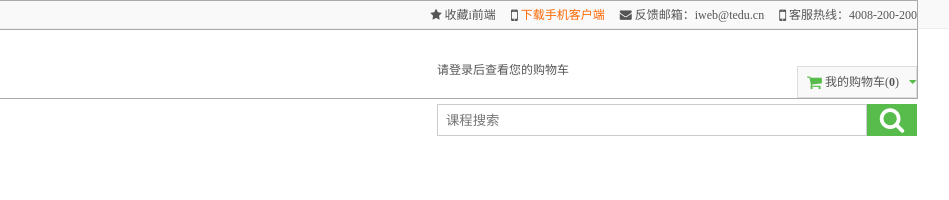
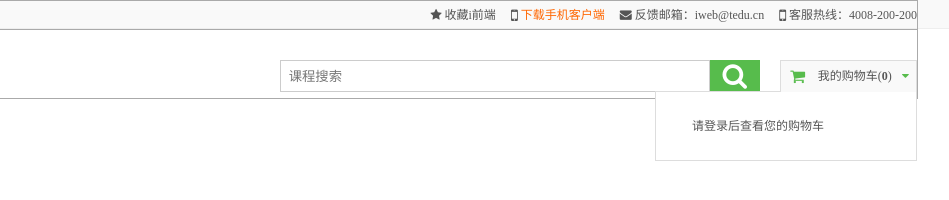
Before and after one commit to liangyuzhou123/iweb, a plain HTML site: page index.html in a window 1280 px wide. Shown: the full height of the page, 222-1171 px from the left. Drawn offline with Linux system fonts and the light colour scheme.

Commit message:
Update index.html

```diff
--- a/index.html
+++ b/index.html
@@ -1,3 +1,4 @@
+
 <!DOCTYPE html>
 <html lang="zh">
 <head>
@@ -52,7 +53,7 @@
 			outline: none;
 			padding-left: .6em;		/*CSS中约定：0.8可简写为.8*/
 			padding-right: .6em;
-			vertical-align: middle;
+			vertical-align: middle; /*行内块元素与同一行中内容竖直对齐*/
 		}
 		.search > .fa-search {
 			background: #57bc4c;
@@ -62,49 +63,48 @@
 			height: 32px;
 			line-height: 32px;	/*文字竖直方向上居中*/
 			text-align: center; /*文字水平方向上居中*/
-			vertical-align: middle;
+			vertical-align: middle; /*行内块元素与同一行中内容竖直对齐*/
 		}
-		.cart-container{
-			/*修改购物车的定位方式,为下拉菜单提供参照物*/
+		.cart-container {
+			/* 修改购物车容器的定位方式，为下拉菜单提供定位参照物，但不脱离文档流 */
 			position: relative;
 			float: right;
 			margin-top: 6px;
 			margin-left: 20px;
 		}
-
-		.cart{
-			float: right;
+		.cart {
 			background: #f9f9f9;
 			border: 1px solid #ddd;
-			line-height: 30px;
-			margin-top: 6px;
-			margin-left: 20px;
-			/*修改光标的样式*/
+			line-height: 31px;
+			/* 修改光标的样式 */
 			cursor: pointer;
-
+			position: relative; /*只有定位了的元素才能使用z-index*/
+			z-index: 1;
+			/*border-bottom-color: #fff;  下边框颜色*/
+			border-bottom: none;
 		}
-		.cart > .fa{
+		.cart > .fa {			/*购物车+小三角*/
 			padding-left: 0.6em;
-			padding-left: 0.6em;
+			padding-right: 0.6em;
 			color: #57BC4C;
 		}
-		.cart > .caret{/*动画基础类*/
+		.cart > .caret {		/*小三角的动画基础类*/
 			transform: rotate(0);
-			transition: all .3s;/*渐变动画*/
+			transition: all  .3s;	/*渐变动画*/
 		}
-		.cart> .caret-rotate{ /*动画目标类*/
+		.cart > .caret-rotate {	/*小三角的动画目标类*/
 			transform: rotate(180deg);
 		}
-		.cart> .dropdown{
-			position: absolute;/*绝对定位的元素可以处于其他元素上方*/
+		.cart-container > .dropdown {
+			position: absolute; /*绝对定位的元素可以处于其他元素上方*/
 			top: 31px;
-			right: -1px;
+			right: 0;
 			border: 1px solid #ddd;
-			/*padding:2em 3em 2em 3em  上右下左*/
-			padding: 2em 3em;
+			/* padding: 2em  3em  2em  3em;   上右下左*/
+			/* padding: 2em 3em 2em;  上右下，左和右的值相同 */
+			padding: 2em  3em;  /*上右， 下和上相同，左和右相同*/
 			width: 262px;
-			background: #fff;
-			z-index: 1;
+			background: #fff;	/*DIV元素的默认背景色为透明色*/
 		}
 	</style>
 </head>
@@ -134,34 +134,37 @@
 	<!-- 搜索条 -->
 	<div class="searchbar">
 		<div class="container">
-			<!-- LOGO -->
+			<!-- 1.LOGO -->
 			<img src="img/logo.png" alt="iWeb LOGO">
+			<!-- 3.我的购物车 -->
 			<div class="cart-container">
-			<!-- 我的购物车 -->
+				<!-- 购物车：z-index要高于“下拉菜单” -->
 				<div class="cart" id="myCart">
 					<span class="fa fa-shopping-cart fa-lg"></span>
 					<span>我的购物车(<b>0</b>)</span>
 					<span class="fa fa-caret-down caret" id="caret"></span>
+				</div>
+				<!-- 下拉菜单 -->
+				<div class="dropdown">
+					请登录后查看您的购物车
+				</div>
+			</div>
 
-			</div>
-			<div class="dropdown">请登录后查看您的购物车
-			</div>
-			<!-- 输入框 -->
+			<!-- 2.输入框 -->
 			<div class="search">
 				<input type="text" placeholder="课程搜索"><span class="fa fa-search fa-lg"></span>
 			</div>
-
 		</div>
 	</div>
+
 	<script>
-		//鼠标进入我的购物车则后面的小三角开始旋转,离开则转回来
-		myCart.onmouseenter=()=>{
+		// 鼠标进入“我的购物车”则后面的小三角开始旋转；离开则转回来
+		myCart.onmouseenter = ()=>{
 			caret.classList.add('caret-rotate')
 		}
-		myCart.onmouseleave=()=>{
+		myCart.onmouseleave = ()=>{
 			caret.classList.remove('caret-rotate')
 		}
-
 	</script>
 </body>
 </html>
```
Lines whose indentation alone changed are shown as unchanged.
